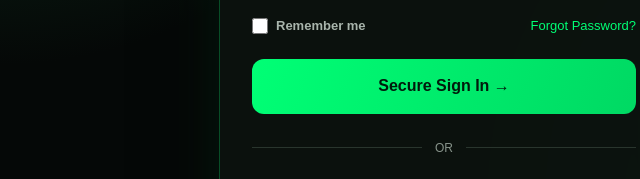
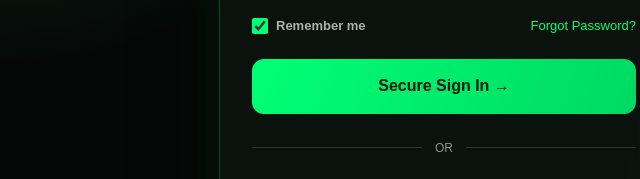
Before and after one commit to lalitdigitaltools-ctrl/fraudexa, a plain HTML site: page login.html in a window 1280 px wide. Shown: the part 516-695 px from the top of the page, 196-836 px from the left. Drawn offline with Linux system fonts and the light colour scheme; no server answers.

Commit message:
Enable remember me by default

```diff
--- a/login.html
+++ b/login.html
@@ -443,7 +443,7 @@ label {
     <div class="options">
 
       <label class="remember">
-        <input type="checkbox" id="rememberMe">
+        <input type="checkbox" id="rememberMe" checked>
         Remember me
       </label>
 
```
